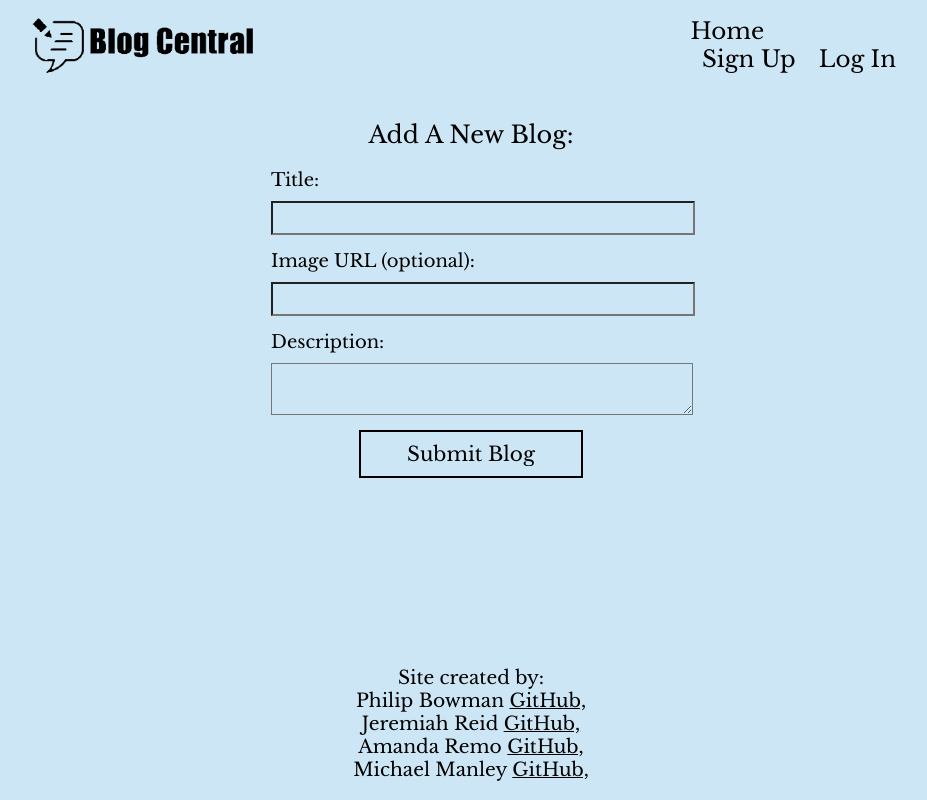
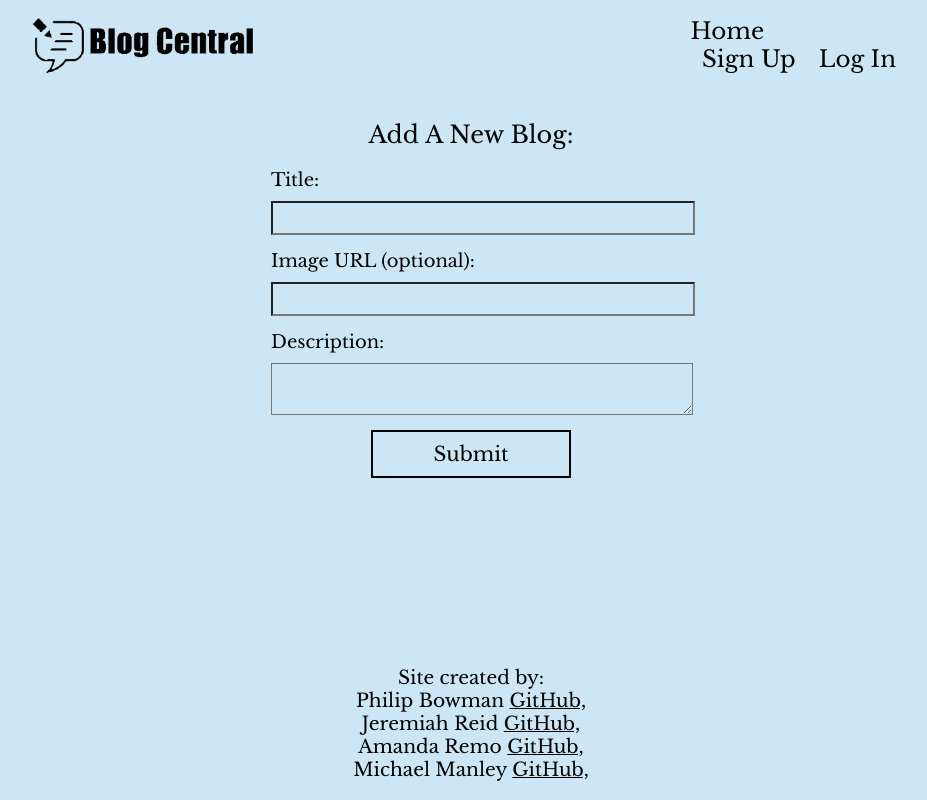
Before and after one commit to execchef23/Milestone-project-blog, a React (Create React App) app in the folder my-app/: page /new in a window 1280 px wide. Shown: the whole page, without its empty margins (169-1096 px from the left). Built offline with nearby package versions, Linux system fonts and the light colour scheme; no server answers.

Commit message:
commeted out some console logs

```diff
--- a/my-app/src/components/NewBlog.jsx
+++ b/my-app/src/components/NewBlog.jsx
@@ -1,69 +1,73 @@
 import { useState } from "react";
-import { useNavigate } from "react-router-dom"
+import { useNavigate } from "react-router-dom";
+import Button from "react-bootstrap/Button";
 
 const NewBlog = () => {
+  const navigate = useNavigate();
 
-    const navigate = useNavigate()
-
-    const [title, setTitle] = useState('')
+  const [title, setTitle] = useState("");
   // console.log('title!!!', title)
 
-    const [image, setImage] = useState('')
+  const [image, setImage] = useState("");
   // console.log('image!!!', image)
 
-    const [description, setDescription] = useState('')
+  const [description, setDescription] = useState("");
   // console.log('description!!!', description)
 
   const submitBlog = async () => {
-        console.log('We are about to save!!!!!')
+    console.log("We are about to save!!!!!");
+
+    navigate("/")
+
     const requestOptions = {
-            method: 'POST',
-            headers: { 'Content-Type': 'application/json' },
+      method: "POST",
+      headers: { "Content-Type": "application/json" },
       body: JSON.stringify({
         title: title,
         image: image,
-              description: description
-            })
+        description: description,
+      }),
     };
 
-        const data = await fetch("/blogs", requestOptions)
-        console.log('time to save blog!!', data)
-
-        navigate('/')
-    }
+    const data = await fetch("/blogs", requestOptions);
+    console.log("time to save blog!!", data)
+  };
 
   return (
-
     <div>
       <div className="Form">
         <h2>Add A New Blog: </h2>
-            <form >
+        <form>
           <label>Title: </label>
           <input
-                    id="title"
-                    name="title"
-                    required
-                    onChange={(e)=> {setTitle(e.target.value)}}
+            onChange={(e) => {
+              setTitle(e.target.value);
+            }}
+            value={title}
           />
           <label>Image URL (optional): </label>
           <input
             type="url"
-                    id="image"
-                    name="image"
-                    onChange={(e)=> {setImage(e.target.value)}}
+            onChange={(e) => {
+              setImage(e.target.value);
+            }}
           />
           <label>Description: </label>
           <textarea
-                    id="description"
-                    name="description"
-                    required
-                    onChange={(e)=> {setDescription(e.target.value)}}
+            onChange={(e) => {
+              setDescription(e.target.value);
+            }}
+            value={description}
           />
-                <input
+                  <Button
           onClick={submitBlog}
-                    className="btn"
-                    value="Submit Blog"
-                />
+          type="submit"
+          disabled={!title || !description }
+          variant="secondary"
+          size="lg"
+        >
+          Submit
+        </Button>
         </form>
       </div>
     </div>
```
Lines whose indentation alone changed are shown as unchanged.
